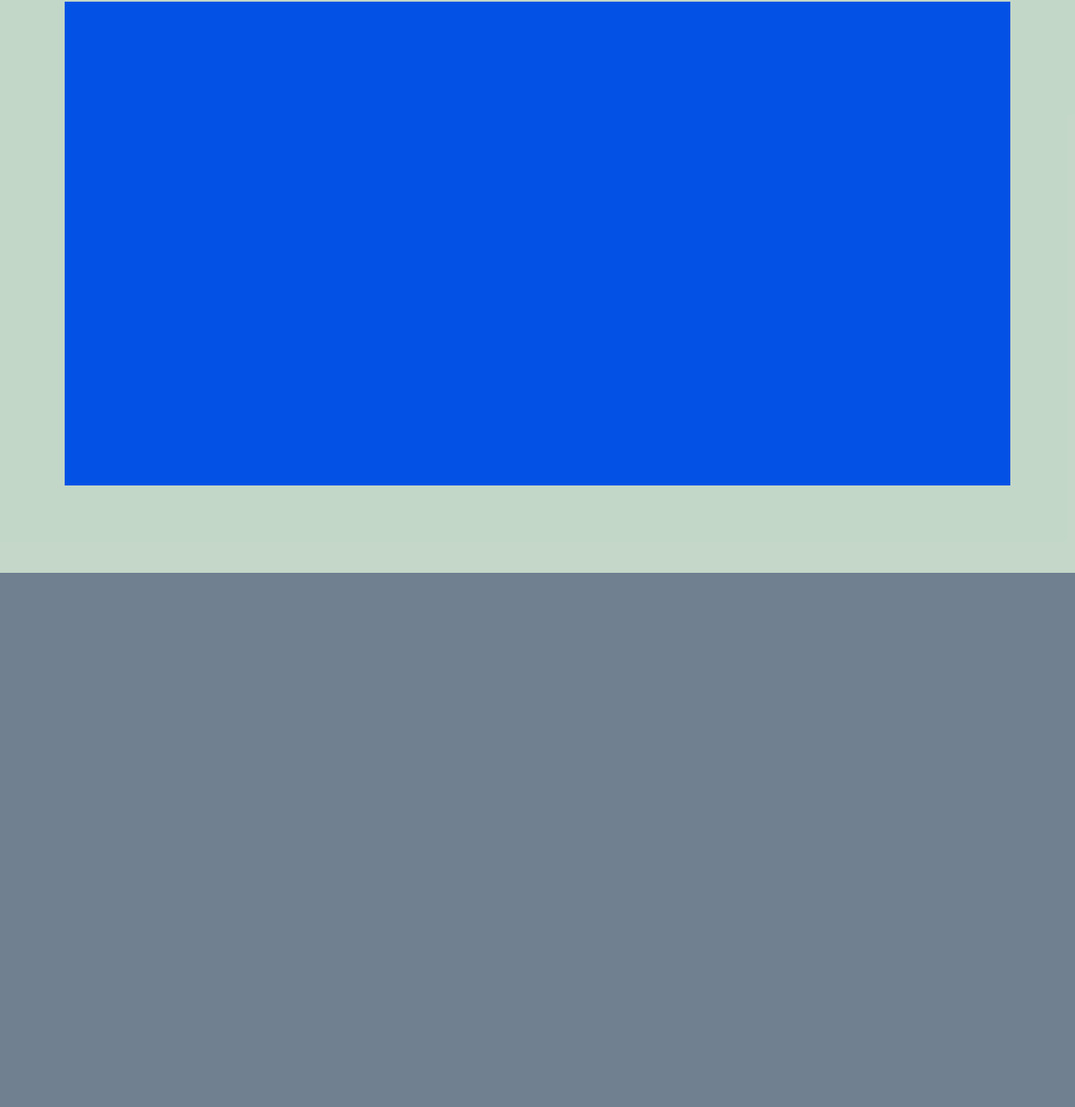
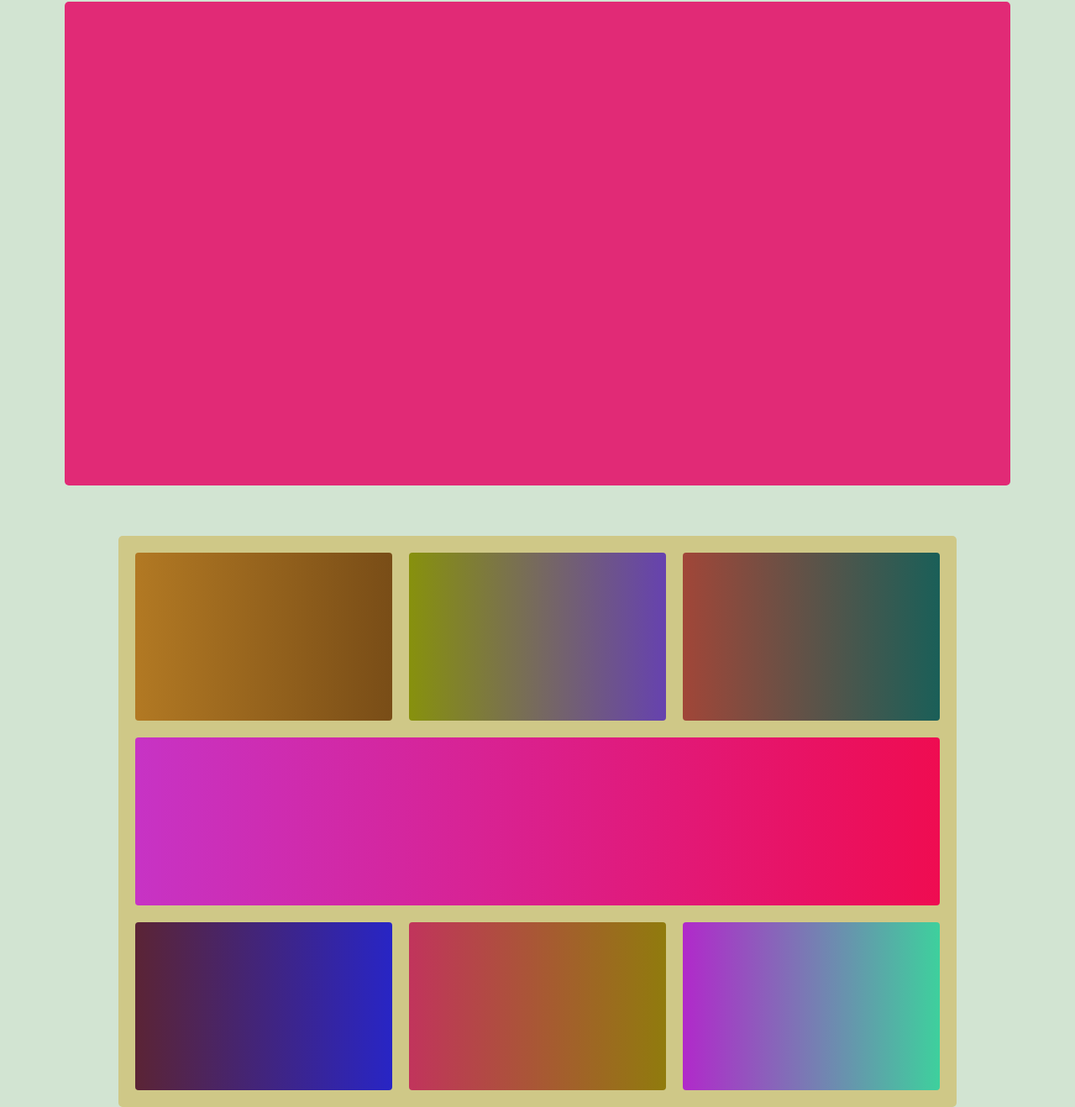
Before and after one commit to SHUBBHAM-KUMARR/DOM_Project, a plain HTML site: page index.html in a window 1280 px wide. Shown: the part 118-1436 px from the top of the page at 84% size. Before the commit the page ends 800 px from the top, so only its background shows below. Drawn offline with Linux system fonts and the light colour scheme.

Commit message:
created a new section

```diff
--- a/css/mainStyles.css
+++ b/css/mainStyles.css
@@ -8,14 +8,12 @@
 
 
 body{
-  background-color: slategray;
-  width: 100vw;
-  height: 100vh;
+  background-color:#cde1cee5;
 }
 #mainContainer{
-  width: 100%;
-  height: 100%;
-  background-color:#cde1cee5;
+ width: 100vw;
+  height: 100vh;
+
 }
 #header {
   display: flex;
@@ -89,4 +87,47 @@ height: 28px;
   margin: auto;
   background: #cdbd2d;
   overflow: hidden;
+  border: none;
+  border-radius: 5px;
 }
+
+#cardsContainerGrid {
+  display: grid;
+  width: 78%;
+  margin: auto;
+  background: #cfc887ff;
+  padding: 20px;
+  border-radius: 5px;
+  gap: 20px;
+  margin-top: 100px;
+  margin-bottom: 50px;
+  /* Define 3 columns */
+  grid-template-columns: repeat(3, 1fr);
+  grid-auto-rows: 200px;
+
+  /* Manually place items by order */
+}
+
+.cards {
+  background-color: #fff;
+  border-radius: 4px;
+}
+
+/* Manually place cards using nth-child */
+.cards:nth-child(1) { grid-column: 1; grid-row: 1; height: 100%;width: 100%;}
+.cards:nth-child(2) { grid-column: 2; grid-row: 1; }
+.cards:nth-child(3) { grid-column: 3; grid-row: 1; }
+.cards:nth-child(4) { grid-column: 1 / span 3; grid-row: 2; }
+.cards:nth-child(5) { grid-column: 1; grid-row: 3; }
+.cards:nth-child(6) { grid-column: 2; grid-row: 3; }
+.cards:nth-child(7) { grid-column: 3; grid-row: 3; }
+
+/* sponsor Div */
+#sponsrContainer{
+  display: grid;
+  width: 84%;
+  height: 54%;
+  background: #000;
+  margin: auto;
+  border-radius: 5px;
+}
--- a/moduleJS/mainSection.js
+++ b/moduleJS/mainSection.js
@@ -1,9 +1,47 @@
 import {tags,attributes, colorGen} from './utils.js'
 import {mainDiv} from './index.js'
 const mainSectionDiv = tags('div')
+attributes(mainSectionDiv,{
+ id:"mainSectionDiv"                //this is our new function that creates attributes for more check doumetation.txt
+})
 mainDiv.append(mainSectionDiv)
-attributes(mainSectionDiv,{
- id:"mainSectionDiv"
-})
 setInterval(()=>{
   mainSectionDiv.style.background = colorGen()},1000)
+
+  // product catalog
+
+  //cards container
+  const cardsContainerGrid = tags('div')
+  attributes(cardsContainerGrid,{
+    id:"cardsContainerGrid"
+  })
+
+  mainDiv.append(cardsContainerGrid)
+
+  // cards
+  const cards = tags('div',7)
+    cards.forEach((cards)=>{
+      attributes(cards,{
+        class:"cards"
+      })
+
+      cardsContainerGrid.append(cards)
+
+
+    });
+    setInterval(()=>{
+        cards.forEach((card)=>{
+          let color0 = colorGen()
+          let color1 = colorGen()
+          card.style.background =`linear-gradient(to left ,   ${color0} ,${color1}`
+
+        })
+      },1000)
+
+      //sponsors , testimonial etc ....will be created soon.........
+
+      // const sponsrDiv = tags('div')
+      // attributes(sponsrDiv,{id:"sponsrContainer"})
+      // mainDiv.append(sponsrDiv)
+
+      // const contrSponsorDiv =('div',2)
```
